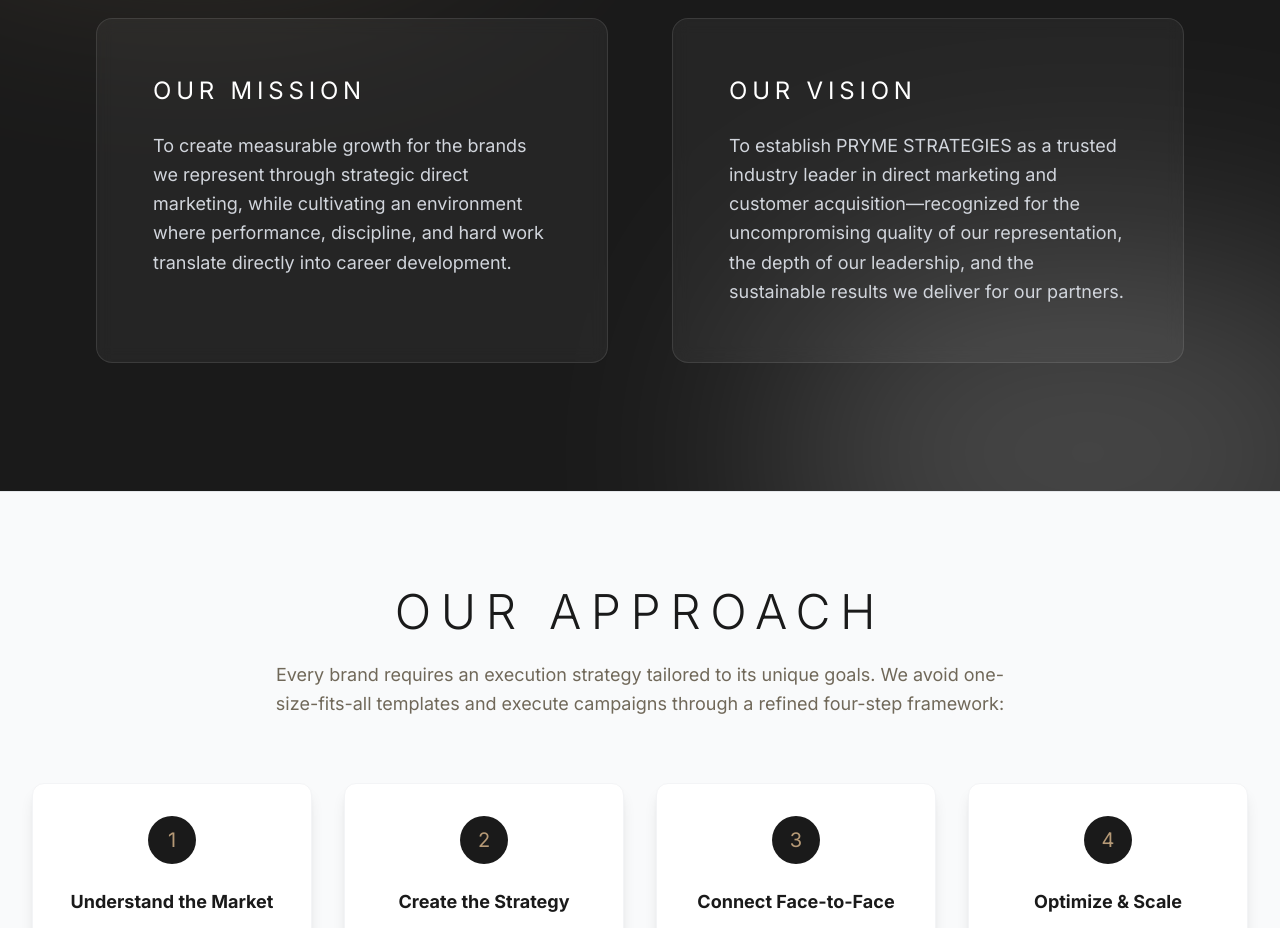
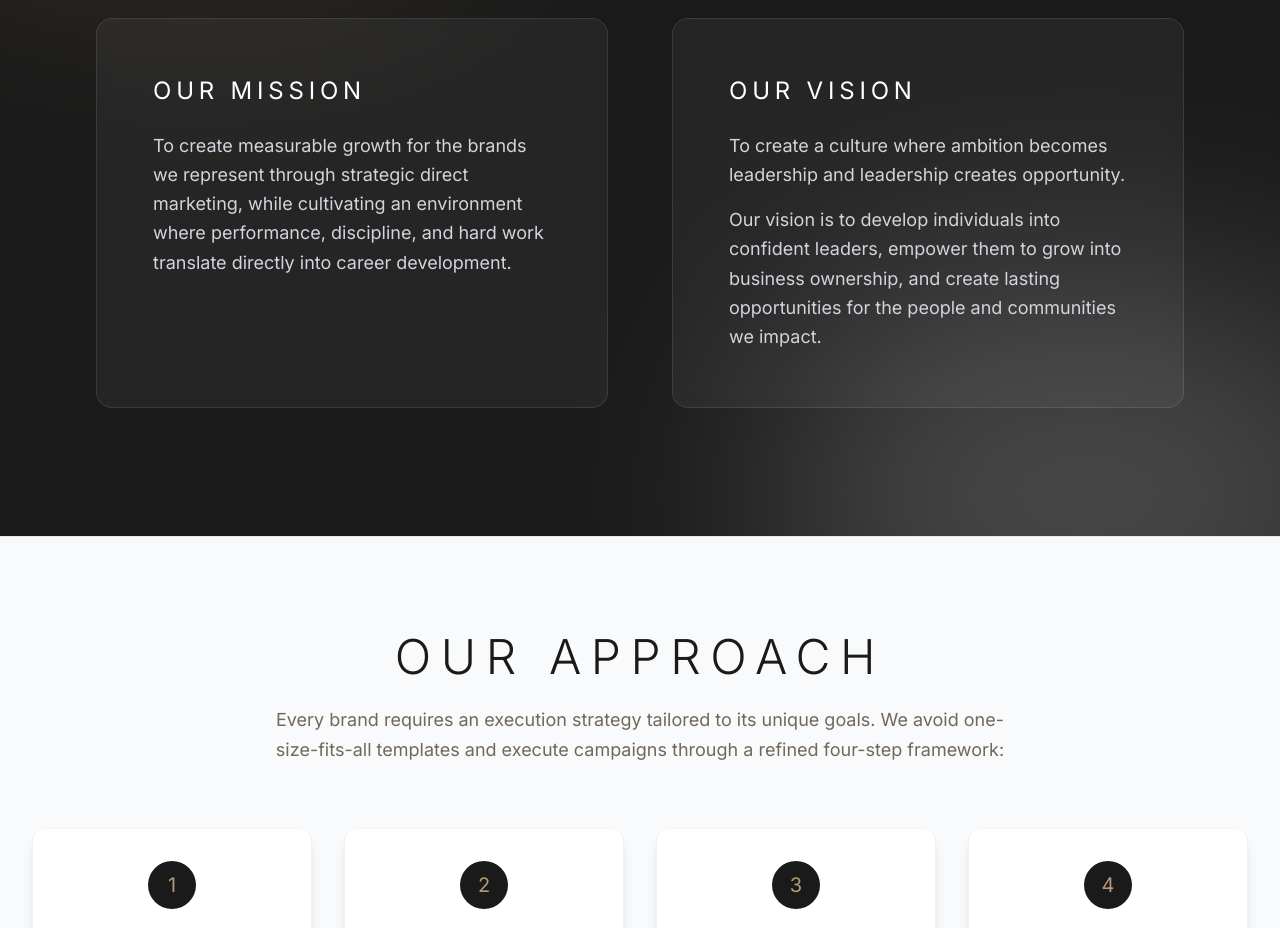
Before and after one commit to Princeee07/Prymestrategies, a Next.js app: page / in a window 1280 px wide. Shown: the part 2380-3308 px from the top of the page. Built offline with nearby package versions, Linux system fonts and the light colour scheme.

Commit message:
content: update vision statement

```diff
--- a/src/components/sections/MissionSection.tsx
+++ b/src/components/sections/MissionSection.tsx
@@ -72,13 +72,17 @@
             <h3 className="text-2xl font-heading tracking-[0.2em] uppercase text-white mb-6">
               Our Vision
             </h3>
-            <p className="text-gray-300 text-lg leading-relaxed font-sans">
-              To establish PRYME STRATEGIES as a trusted industry leader in
-              direct marketing and customer acquisition—recognized for the
-              uncompromising quality of our representation, the depth of our
-              leadership, and the sustainable results we deliver for our
-              partners.
-            </p>
+            <div className="text-gray-300 text-lg leading-relaxed font-sans space-y-4">
+              <p>
+                To create a culture where ambition becomes leadership and
+                leadership creates opportunity.
+              </p>
+              <p>
+                Our vision is to develop individuals into confident leaders,
+                empower them to grow into business ownership, and create lasting
+                opportunities for the people and communities we impact.
+              </p>
+            </div>
           </motion.div>
         </div>
       </motion.div>
```
